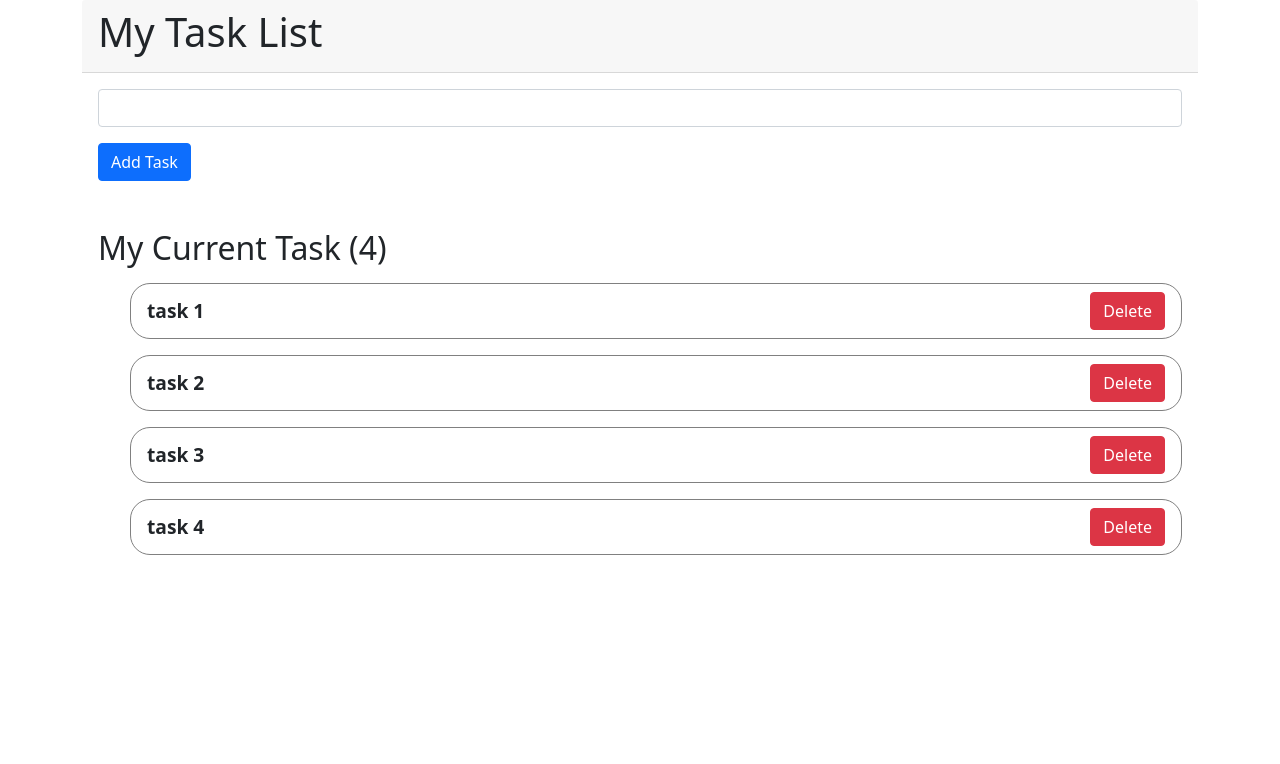
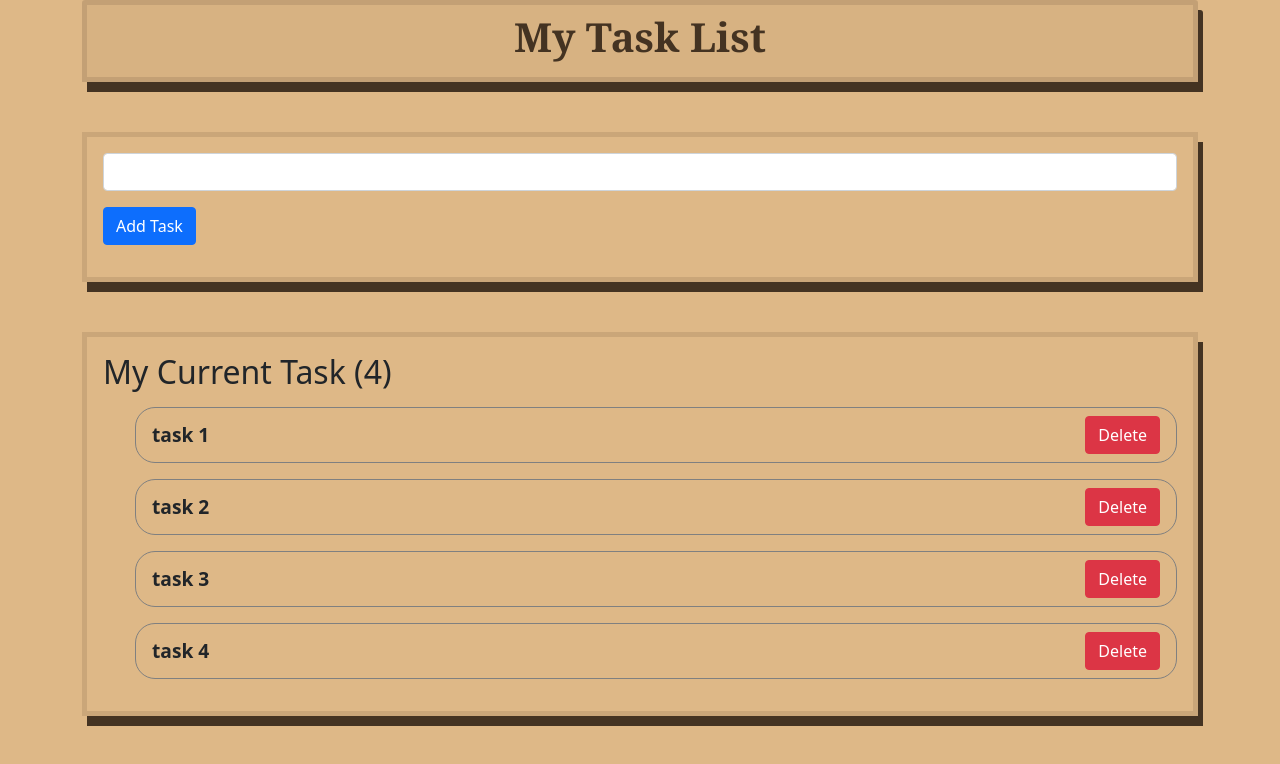
Before and after one commit to oguzgul06/Angular-ToDoApp, an Angular app: page / in a window 1280 px wide. Shown: the top 764 px of the page. Built offline with nearby package versions, Linux system fonts and the light colour scheme.

Commit message:
Re-design app

```diff
--- a/src/styles.css
+++ b/src/styles.css
@@ -9,5 +9,29 @@ li {
 }
 
 li:hover {
-  background-color: rebeccapurple;
+  background-color: bisque;
 }
+
+body {
+  background-color: burlywood;
+}
+
+.card-header {
+  border: 5px solid #4322;
+  box-shadow: 5px 10px #432;
+}
+.card-header > h1 {
+  display: flex;
+  flex-direction: row;
+  justify-content: center;
+  align-items: center;
+  font-family: Cambria, Cochin, Georgia, Times, "Times New Roman", serif;
+  font-weight: bolder;
+  color: #432;
+}
+
+.card-body {
+  margin-top: 50px;
+  border: 5px solid #4322;
+  box-shadow: 5px 10px #432;
+}
```
